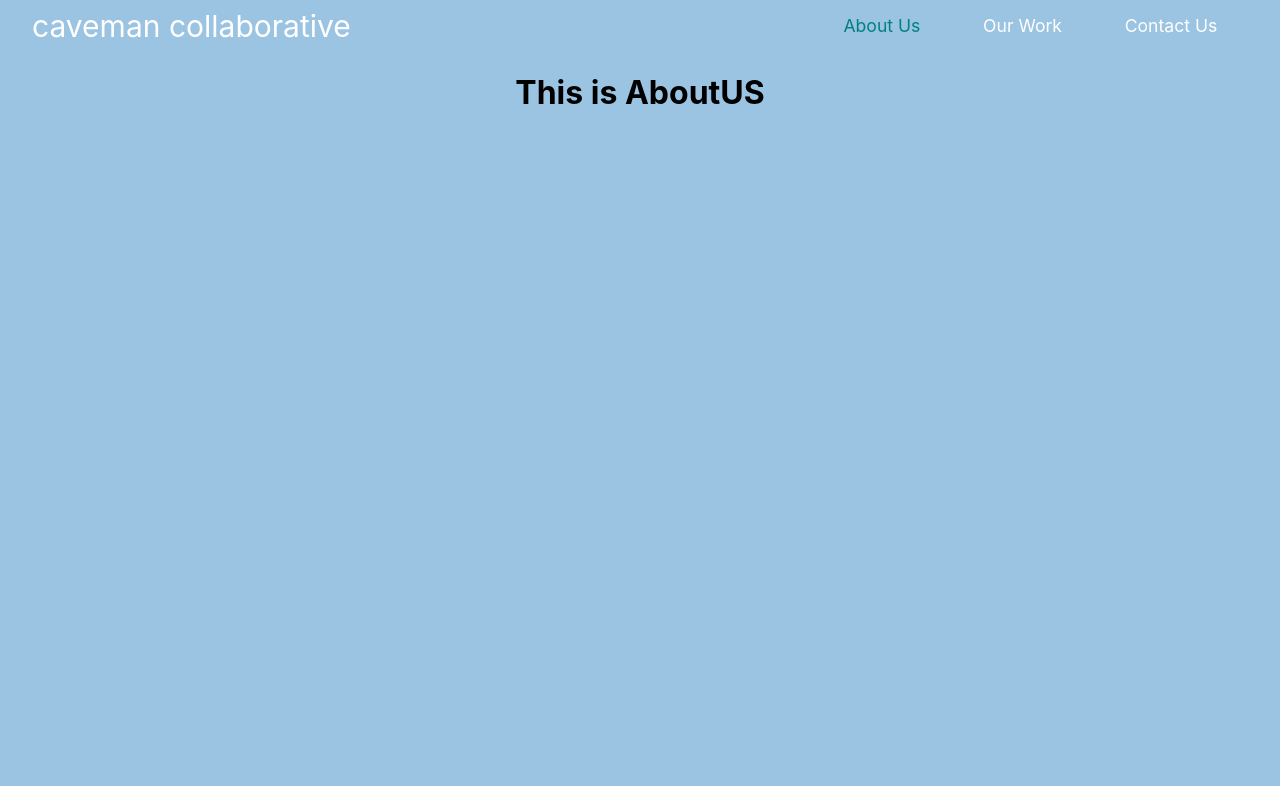
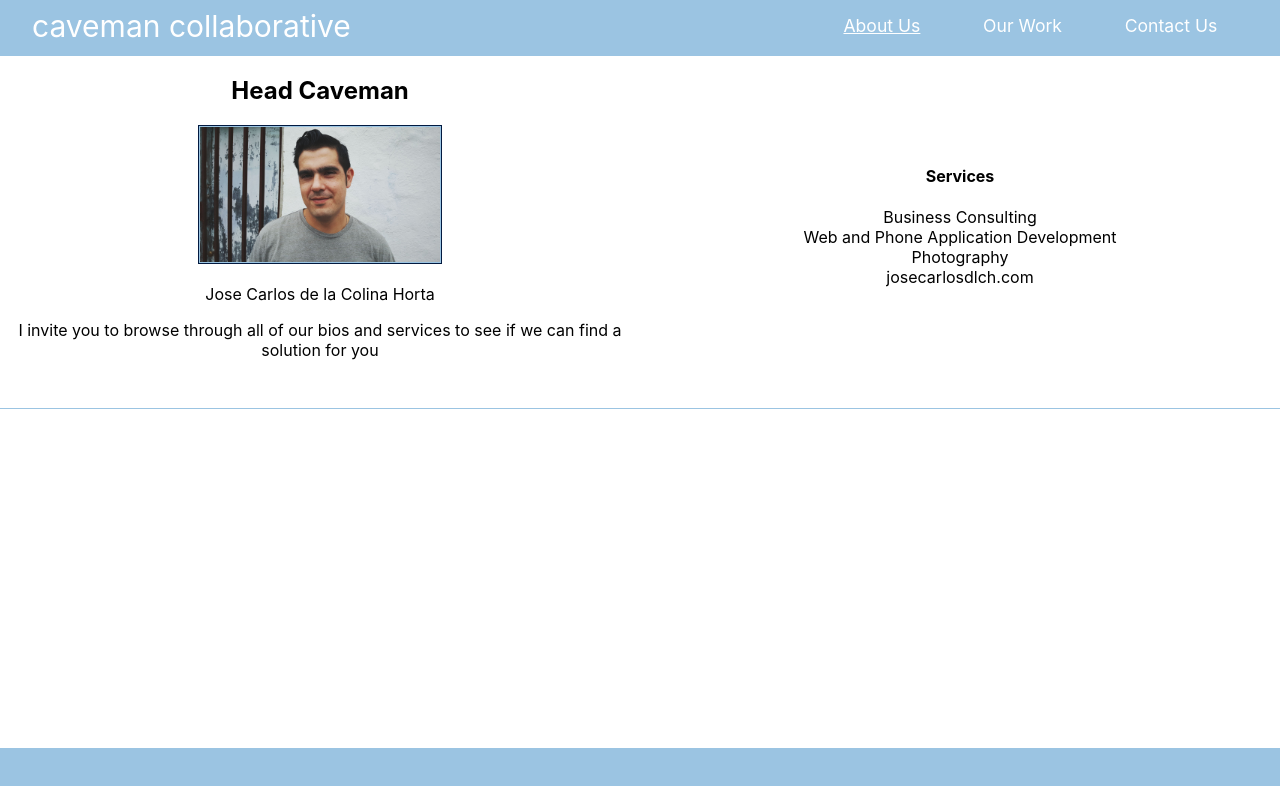
Before and after one commit to aliendlc/caveman-react, a React (Create React App) app: page /AboutUs in a window 1280 px wide. Shown: the top 786 px of the page. Built offline with nearby package versions, Linux system fonts and the light colour scheme.

Commit message:
progress

```diff
--- a/src/App.css
+++ b/src/App.css
@@ -40,6 +40,7 @@
 .navBar {
     background-color: #9BC4E2;
     font: 'white';
+    height: 3.5em;
 }
 
 #nav {
@@ -97,10 +98,42 @@ li {
 }
 
 body {
-  background-color: #9BC4E2;
+  background-color: #white;
+  height: 100%;
 }
 
 .homeBottom {
   background-color: white;
   height: 10em;
 }
+.people {
+  display: flex;
+  align-items: center;
+  border-bottom:1px solid #9BC4E2;
+  padding-bottom: 2em;
+}
+.bio {
+  text-align: center;
+  width: 50%;
+}
+.services {
+  text-align: center;
+  width: 50%;
+  list-style-type: none;
+}
+footer {
+    background-color: #9BC4E2;
+    text-align: center;
+    padding: 20px;
+    position: fixed;
+    left: 0;
+    bottom: 0;
+    height: .75em;
+    width: 100%;
+}
+img {
+  width: 15em;
+  padding:1px;
+  border:1px solid #021a40;
+  background-color:#9BC4E2;
+}
--- a/src/App.js
+++ b/src/App.js
@@ -19,6 +19,7 @@ function App() {
                 <Route path='/OurWork' component={OurWork} />
                 <Route path='/ContactUs' component={ContactUs} />
             </div>
+            <footer/>
         </BrowserRouter>
     );
 }
--- a/src/components/AboutUs.js
+++ b/src/components/AboutUs.js
@@ -1,5 +1,5 @@
 import React, { Component } from 'react';
-
+import JCDLC from "../assets/profilePic.jpg"
 class AboutUs extends Component {
 
     constructor(props) {
@@ -12,7 +12,22 @@ class AboutUs extends Component {
     render () {
         return (
             <div>
-                <h1>This is AboutUS</h1>
+                <div class='people'>
+                    <div class='bio'>
+                        <h2>Head Caveman</h2>
+                        <img alt='not yet here' src={JCDLC}></img>
+                        <p>Jose Carlos de la Colina Horta</p>
+                        <p> I invite you to browse through all of our bios and services to see if we can find a solution for you</p>
+                    </div>
+                    <div class='services'>
+                        <h4>Services</h4>
+                        <ul></ul>
+                            <li>Business Consulting</li>
+                            <li>Web and Phone Application Development</li>
+                            <li>Photography</li>
+                        <a>josecarlosdlch.com</a>
+                    </div>
+                </div>
             </div>
         )
     }
--- a/src/components/Home.js
+++ b/src/components/Home.js
@@ -12,7 +12,6 @@ class Home extends Component {
     render () {
         return (
             <div>
-                <h1>This is HOME</h1>
                 <div
                     className='homeBottom'>
                 Hello
--- a/src/components/NavBar.js
+++ b/src/components/NavBar.js
@@ -18,15 +18,15 @@ const NavBar = () => {
                     id="rightSide"
                     className="right">
                         <li><NavLink className='Nav_link'
-                            activeStyle={{ color: 'teal' }}
+                            activeStyle={{ textDecoration: 'underline white' }}
                             to="/AboutUs">
                             About Us</NavLink></li>
                         <li><NavLink className='Nav_link'
-                            activeStyle={{ color: 'teal' }}
+                            activeStyle={{ textDecoration: 'underline white' }}
                             to="/OurWork">
                             Our Work</NavLink></li>
                         <li><NavLink className='Nav_link'
-                            activeStyle={{ color: 'teal' }}
+                            activeStyle={{ textDecoration: 'underline white' }}
                             to="/ContactUs">
                             Contact Us</NavLink></li>
                     </ul>
```
Also changed, not shown: src/assets/profilePic.jpg (added).
